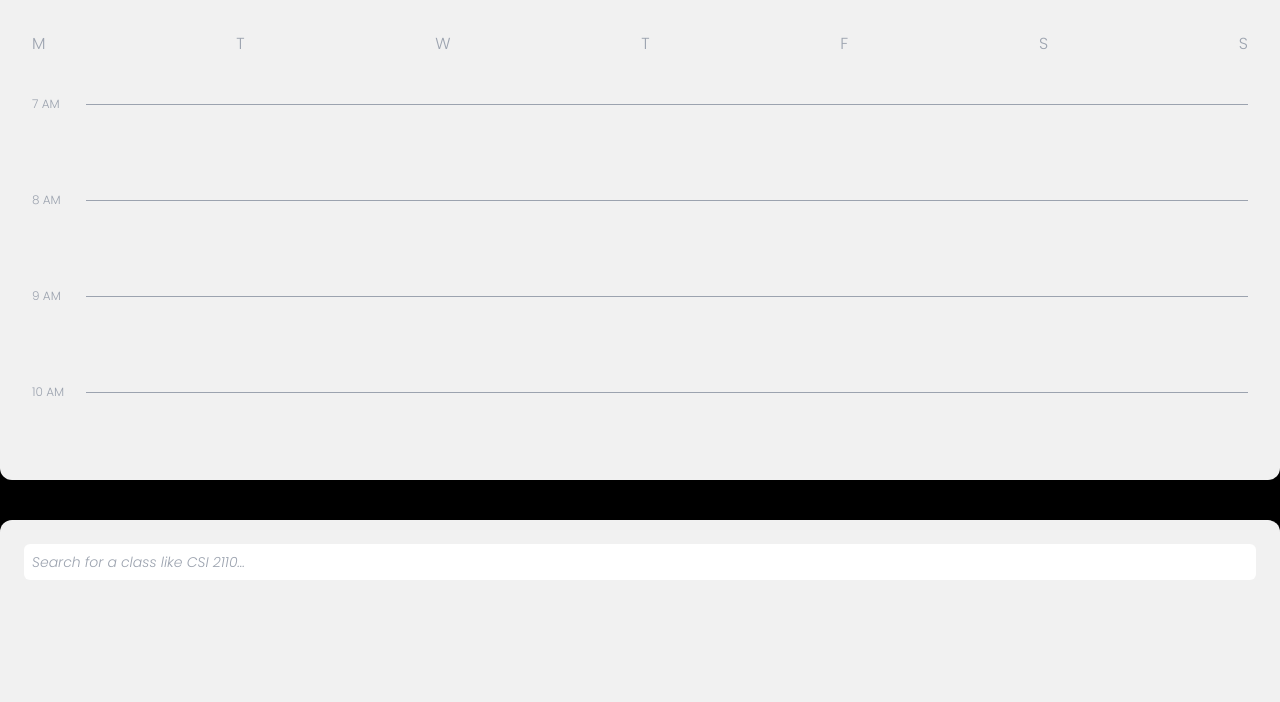
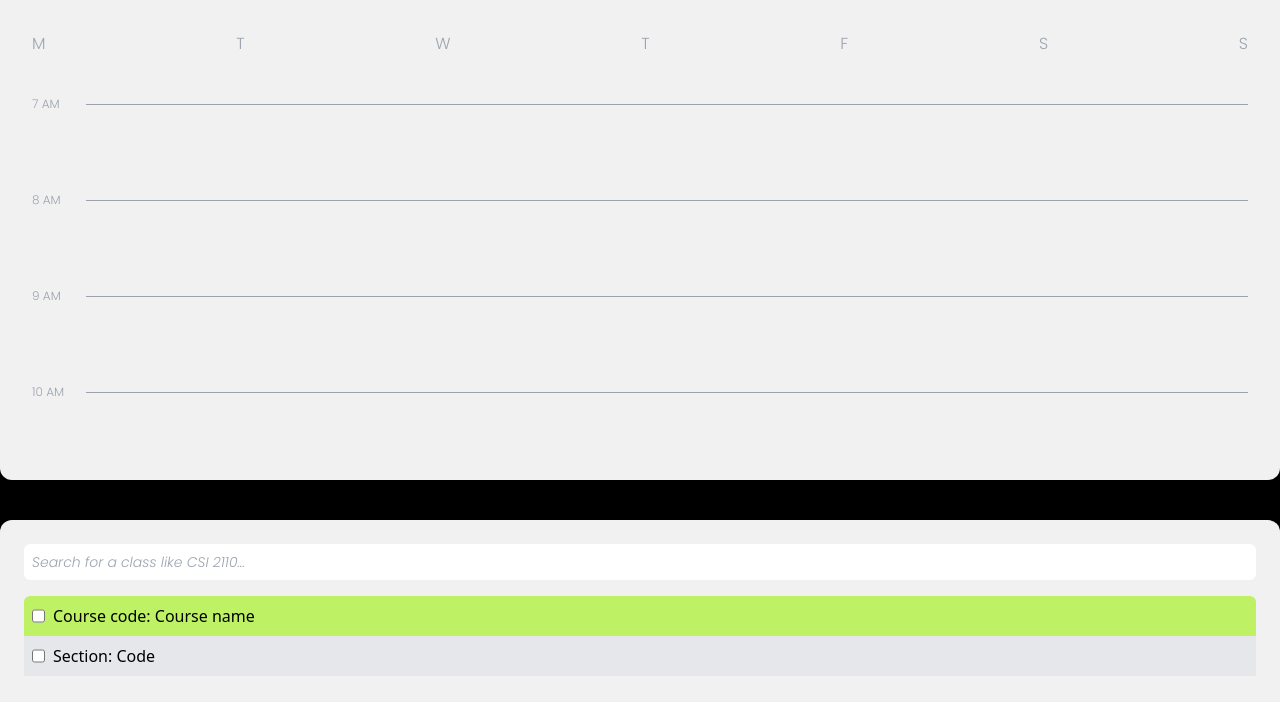
Before and after one commit to g-raman/uoEnroll, a React (Vite) app: page / in a window 1280 px wide. Shown: the top 702 px of the page. Built offline with nearby package versions, Linux system fonts and the light colour scheme.

Commit message:
feat: add course title and section title for search results

```diff
--- a/src/App.jsx
+++ b/src/App.jsx
@@ -1,4 +1,5 @@
 import CalendarDay from './components/CalendarDay';
+import Course from './components/Course';
 import DayNavigation from './components/DayNavigation';
 import SearchBar from './components/SearchBar';
 
@@ -10,8 +11,9 @@ function App() {
         <CalendarDay />
       </div>
 
-      <div className="h-[35%] w-full rounded-t-xl bg-[#f1f1f1] p-6">
+      <div className="flex h-[35%] w-full flex-col gap-4 rounded-t-xl bg-[#f1f1f1] p-6">
         <SearchBar />
+        <Course />
       </div>
     </div>
   );
--- /dev/null
+++ b/src/components/Course.jsx
@@ -0,0 +1,17 @@
+const Course = () => {
+  return (
+    <div className="flex h-full w-full flex-col">
+      <div className="flex h-min w-full gap-2 rounded-t-md bg-lime-300 p-2">
+        <input type="checkbox" />
+        <span>Course code: Course name</span>
+      </div>
+
+      <div className="h-mini flex w-full gap-2 bg-gray-200 p-2">
+        <input type="checkbox" />
+        <span>Section: Code</span>
+      </div>
+    </div>
+  );
+};
+
+export default Course;
```
